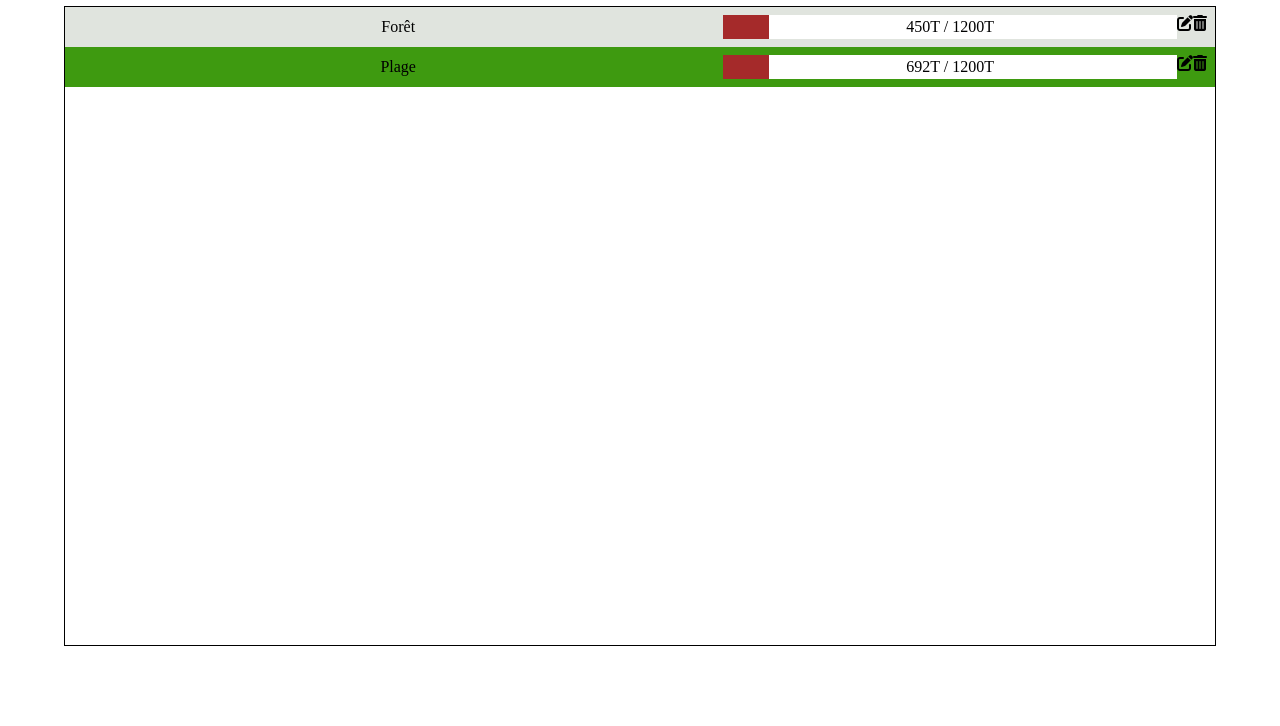
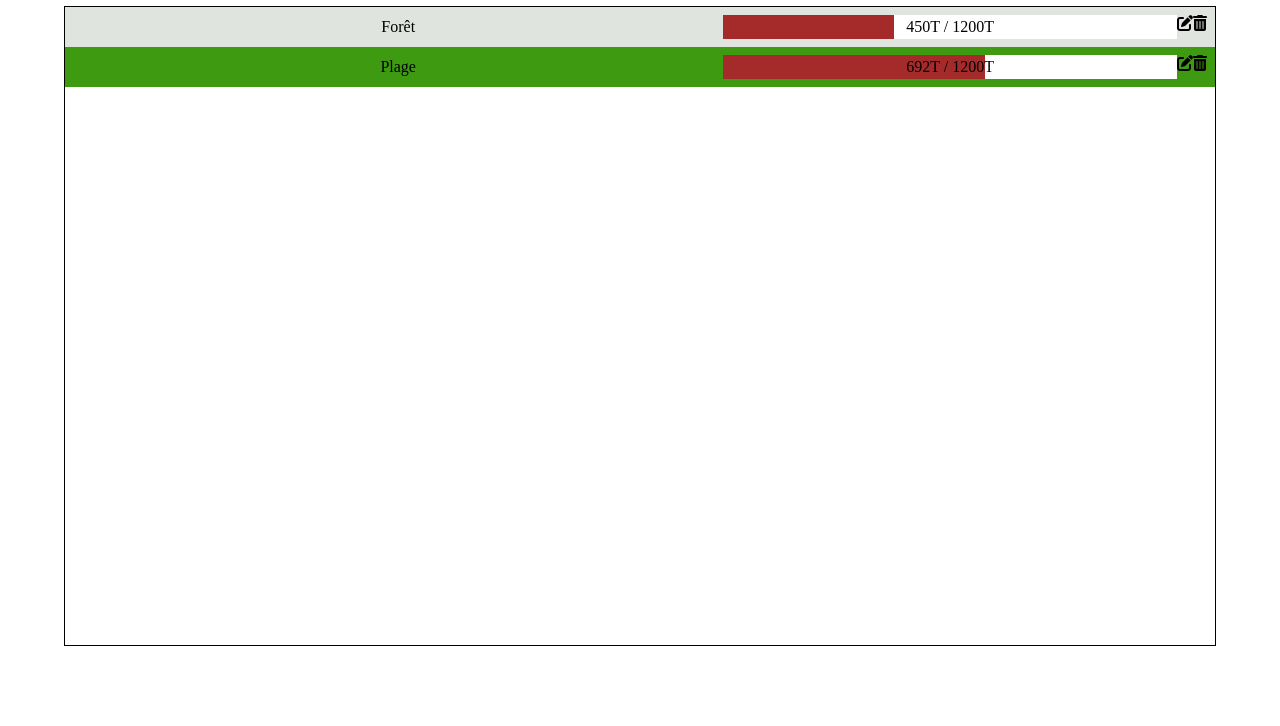
Before and after one commit to SthaN42/CoopAgri, a plain HTML site: page pages/home.html in a window 1280 px wide. Shown: the part 74-800 px from the top of the page. Drawn offline with nearby package versions, Linux system fonts and the light colour scheme.

Commit message:
Campagnes progressBar + Delete

```diff
--- a/css/home.css
+++ b/css/home.css
@@ -32,12 +32,16 @@
 }
 
 .progressBar{
-    --progress: 10%;
+    --progress: 0%;
     display: flex;
     justify-content: center;
     background: white;
     width: 40%;
     position: relative;
+}
+
+.progressBar>p{
+    z-index: 1;
 }
 
 .progressBar::before {
--- a/js/home.js
+++ b/js/home.js
@@ -1,7 +1,21 @@
-jQuery(function () {
-    $( window ).on( "load",function() {
-        console.log("test");
-        let progressbar = $( ".progressBar" );
-        progressbar.css("--progress", "70%");
+$(function() {
+
+    let progressBar = $(".progressBar");
+    let deleteButton = $(".deleteIcon");
+
+    progressBar.each(function(index, element) {
+        let barValue = $( element ).find(".barValue").text();
+        let maxBar = $( element ).find(".maxBar").text();
+        let value = (barValue*100)/maxBar + "%";
+        $(element).css("--progress", value.toString());
     });
+
+
+    deleteButton.each(function(index, element) {
+        $(element).on("click", function(){
+            $(element).closest(".campagne").remove()
+        })
+    })
+
+
 });
```
